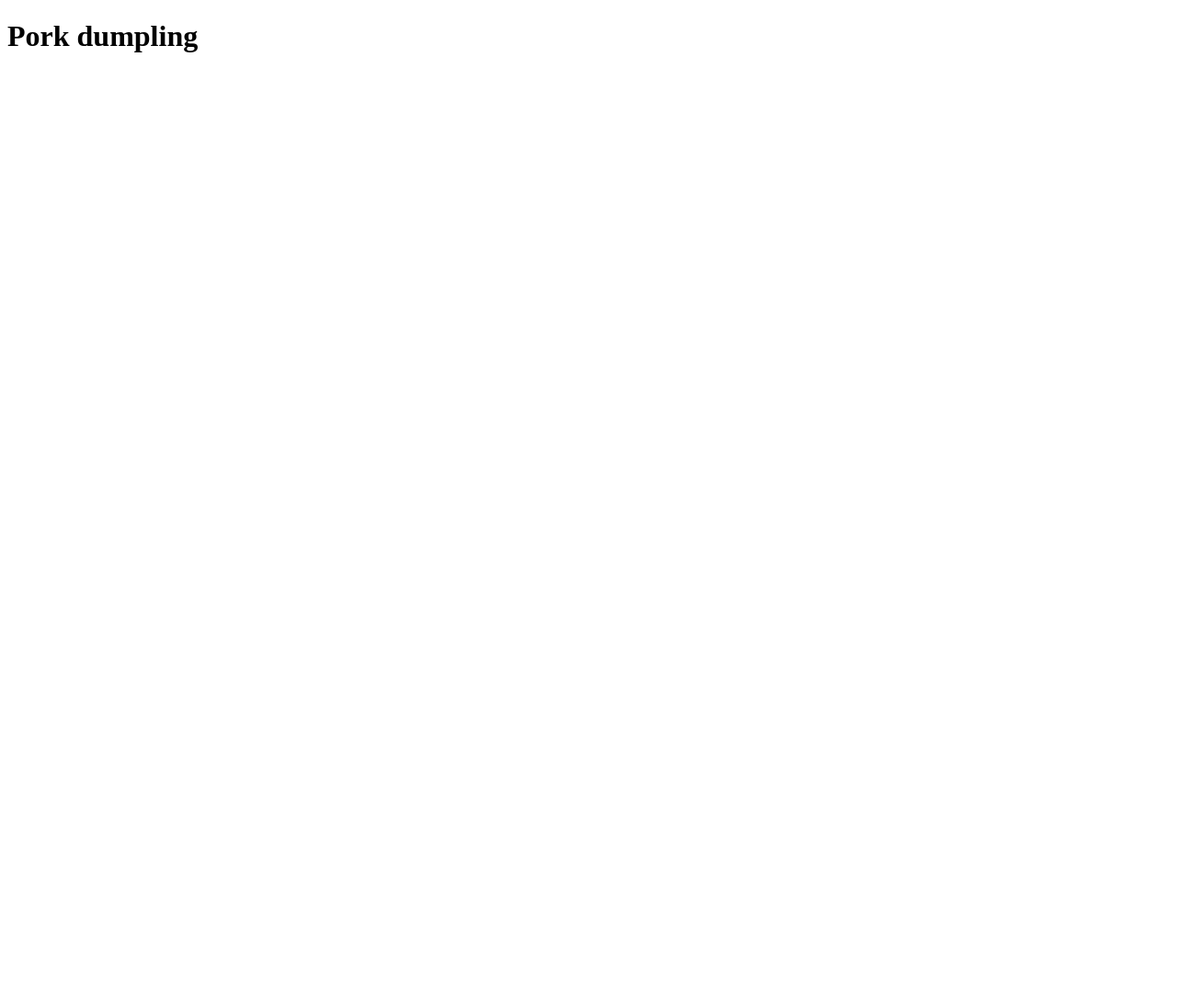
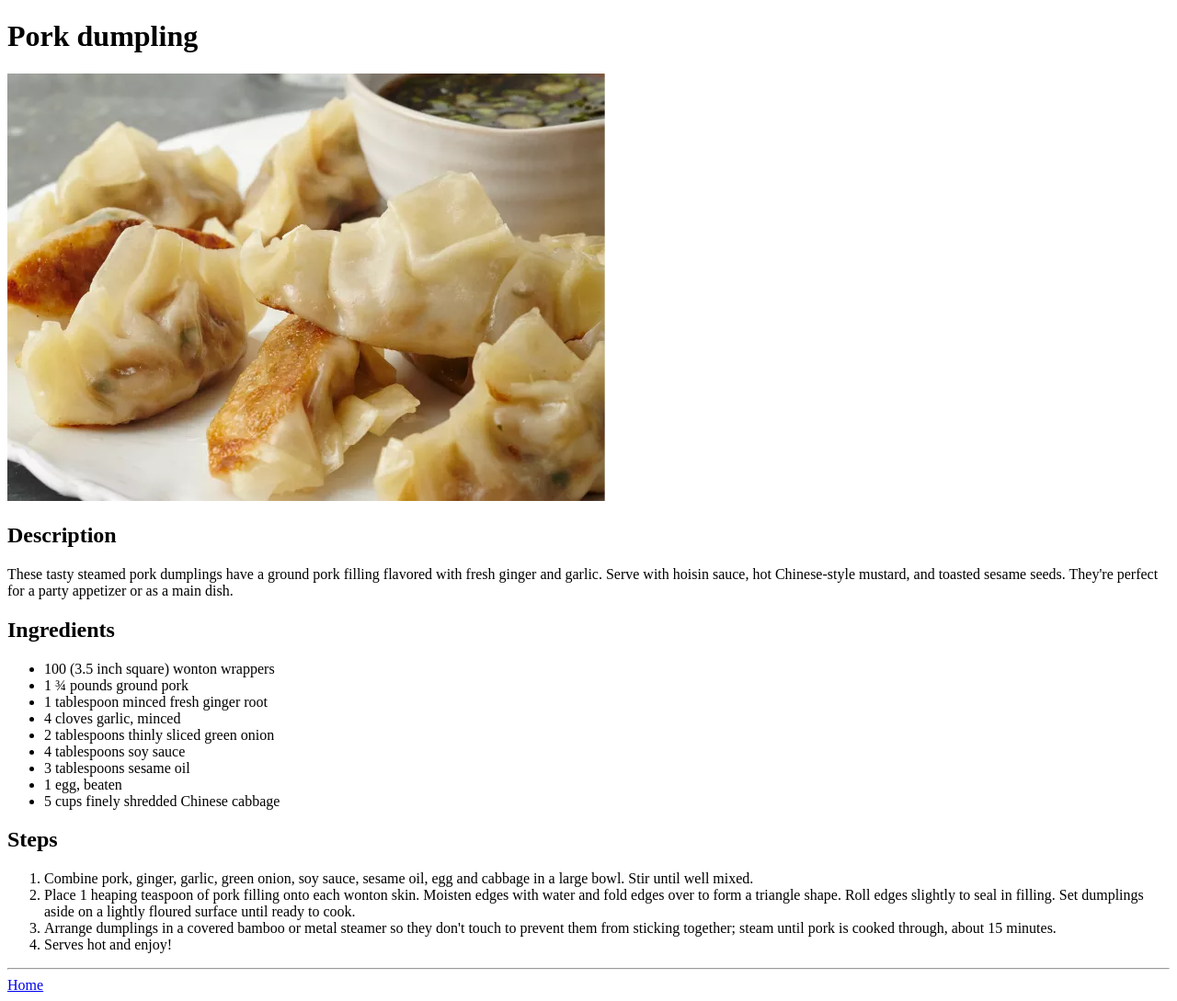
Before and after one commit to Zackry12/odin-recipes, a plain HTML site: page recipes/pork-dumpling.html in a window 1280 px wide. Shown: the whole page at 92% size. Before the commit the page ends 800 px from the top, so only its background shows below. Drawn offline with Linux system fonts and the light colour scheme.

Commit message:
Add the second recipes
Add Pork dumpling

```diff
--- a/recipes/pork-dumpling.html
+++ b/recipes/pork-dumpling.html
@@ -7,6 +7,30 @@
 </head>
 <body>
     <h1>Pork dumpling</h1>
+    <img src="./images/Pork dumpling.webp" alt="Images of Pork dumpling">
+    <h2>Description</h2>
+    <p>These tasty steamed pork dumplings have a ground pork filling flavored with fresh ginger and garlic. Serve with hoisin sauce, hot Chinese-style mustard, and toasted sesame seeds. They're perfect for a party appetizer or as a main dish. </p>
+    <h2>Ingredients</h2>
+    <ul>
+        <li>100 (3.5 inch square) wonton wrappers</li>
+        <li>1 ¾ pounds ground pork</li>
+        <li>1 tablespoon minced fresh ginger root</li>
+        <li>4 cloves garlic, minced</li>
+        <li>2 tablespoons thinly sliced green onion</li>
+        <li>4 tablespoons soy sauce</li>
+        <li>3 tablespoons sesame oil</li>
+        <li>1 egg, beaten</li>
+        <li>5 cups finely shredded Chinese cabbage</li>
+    </ul>
 
+    <h2>Steps</h2>
+    <ol>
+        <li>Combine pork, ginger, garlic, green onion, soy sauce, sesame oil, egg and cabbage in a large bowl. Stir until well mixed.</li>
+        <li>Place 1 heaping teaspoon of pork filling onto each wonton skin. Moisten edges with water and fold edges over to form a triangle shape. Roll edges slightly to seal in filling. Set dumplings aside on a lightly floured surface until ready to cook.</li>
+        <li>Arrange dumplings in a covered bamboo or metal steamer so they don't touch to prevent them from sticking together; steam until pork is cooked through, about 15 minutes.</li>
+        <li>Serves hot and enjoy!</li>
+    </ol>
+    <hr>
+    <a href="../index.html">Home</a>
 </body>
 </html>
```
Also changed, not shown: index.html (+1 -0 lines).
